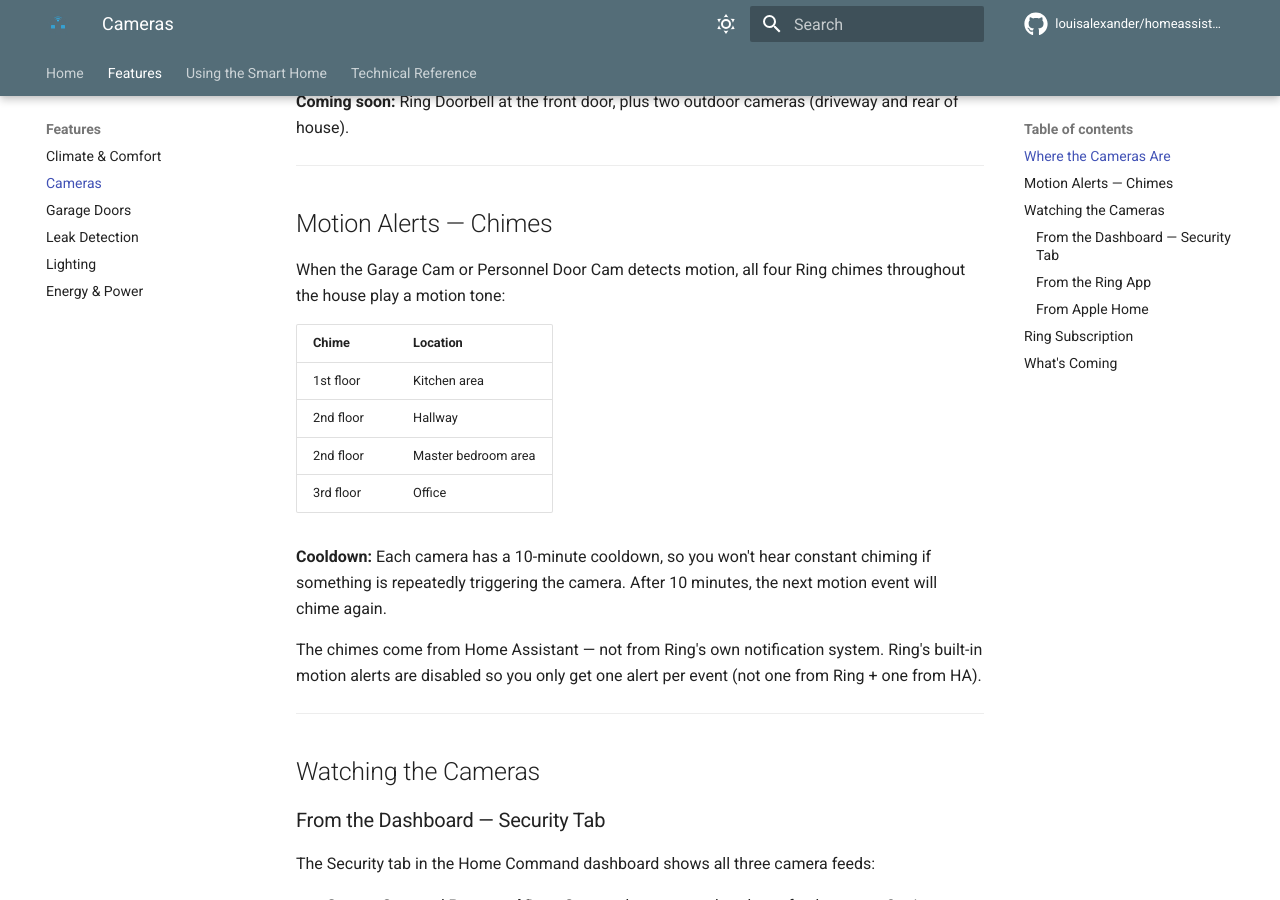
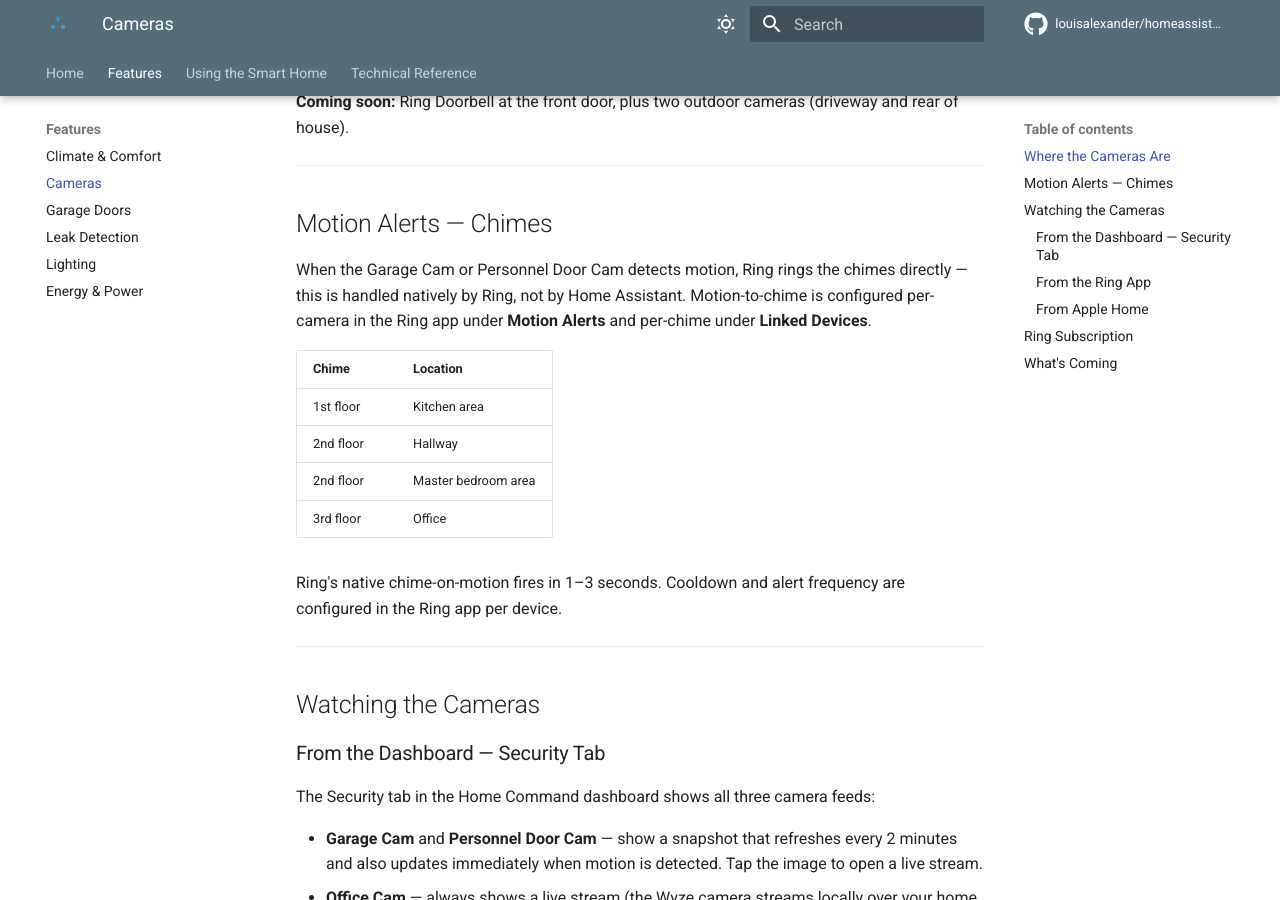
Before and after one commit to louisalexander/homeassistant, an MkDocs documentation site: the page built from docs/cameras.md, in a window 1280 px wide and 900 px high, scrolled down 372 px. Built offline with MkDocs 1.6.1 and Material for MkDocs 9.7.7, drawn with Linux system fonts in a browser that asks for light colours; comment, search, counter and statistics services are not loaded.

Commit message:
auto: update cameras.md 2026-05-26

```diff
--- a/docs/cameras.md
+++ b/docs/cameras.md
@@ -14,7 +14,7 @@
 
 ## Motion Alerts — Chimes
 
-When the Garage Cam or Personnel Door Cam detects motion, all four Ring chimes throughout the house play a motion tone:
+When the Garage Cam or Personnel Door Cam detects motion, Ring rings the chimes directly — this is handled natively by Ring, not by Home Assistant. Motion-to-chime is configured per-camera in the Ring app under **Motion Alerts** and per-chime under **Linked Devices**.
 
 | Chime | Location |
 |---|---|
@@ -23,9 +23,7 @@
 | 2nd floor | Master bedroom area |
 | 3rd floor | Office |
 
-**Cooldown:** Each camera has a 10-minute cooldown, so you won't hear constant chiming if something is repeatedly triggering the camera. After 10 minutes, the next motion event will chime again.
-
-The chimes come from Home Assistant — not from Ring's own notification system. Ring's built-in motion alerts are disabled so you only get one alert per event (not one from Ring + one from HA).
+Ring's native chime-on-motion fires in 1–3 seconds. Cooldown and alert frequency are configured in the Ring app per device.
 
 ---
 
```
